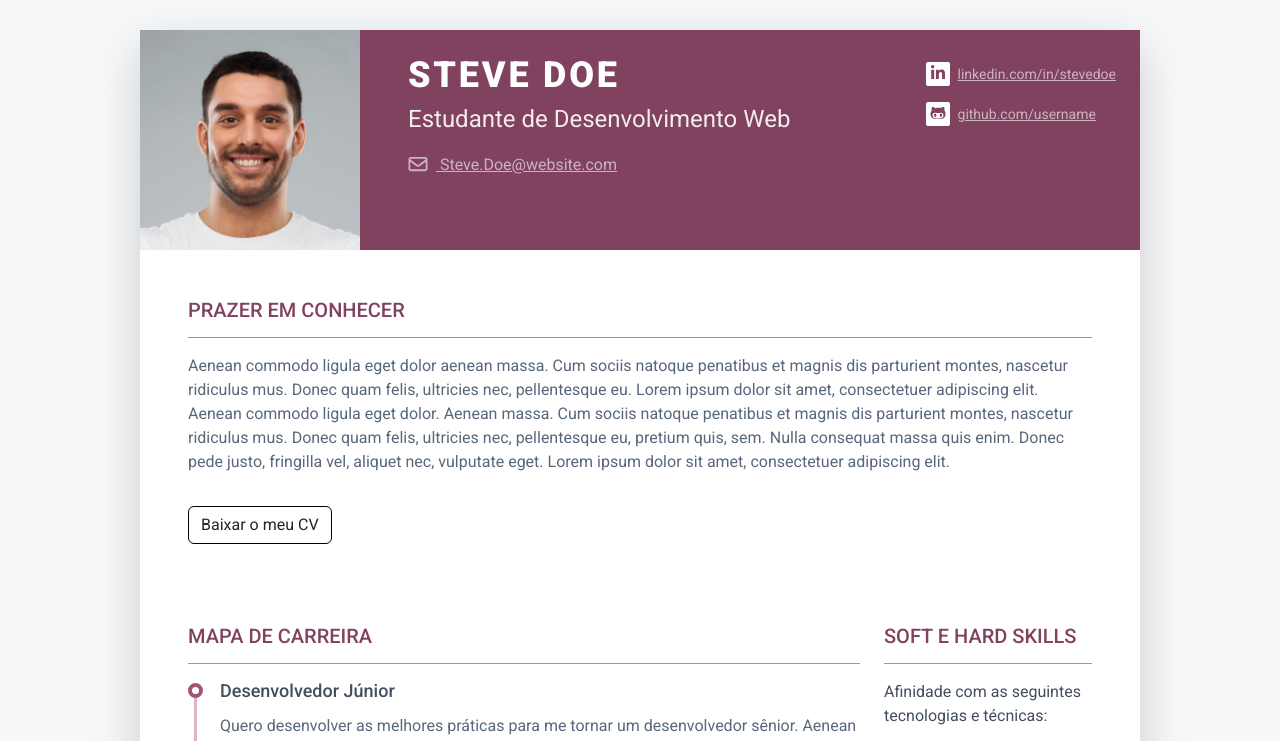
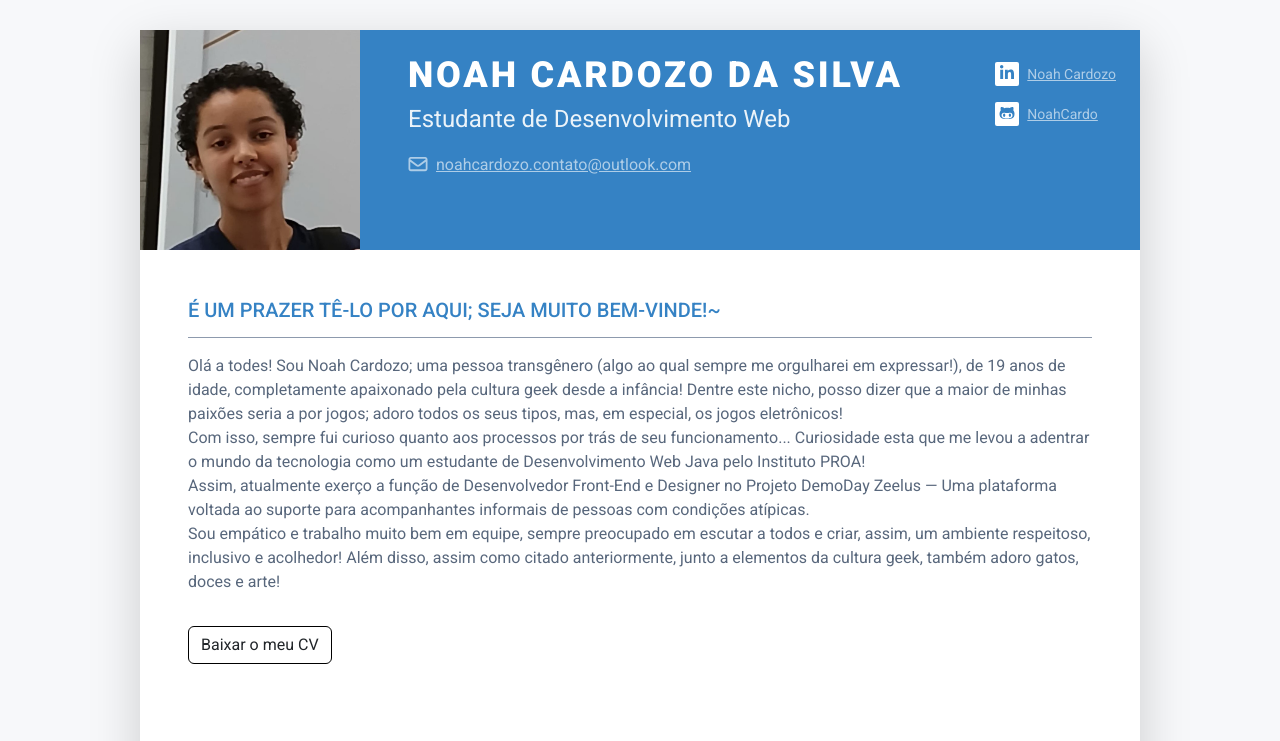
Before and after one commit to NoahCardo/Mapa-de-Carreira, a plain HTML site: page index.html in a window 1280 px wide. Shown: the top 741 px of the page. Drawn offline with Linux system fonts and the light colour scheme.

Commit message:
em desenvolvimento

```diff
--- a/index.html
+++ b/index.html
@@ -22,7 +22,7 @@
 
 
 <head>
-	<title>Steve Doe: Mapa de Carreira</title>
+	<title>Noah Cardozo da Silva: Mapa de Carreira</title>
 
 	<!-- Meta -->
 	<meta charset="utf-8">
@@ -39,7 +39,7 @@
 	<script defer src="assets/fontawesome/js/all.min.js"></script>
 
 	<!-- Theme CSS -->
-	<link id="theme-style" rel="stylesheet" href="assets/css/bootstrap-6.css">
+	<link id="theme-style" rel="stylesheet" href="assets/css/bootstrap-2.css">
 
 </head>
 
@@ -50,33 +50,33 @@
 			<header class="resume-header pt-4 pt-md-0">
 				<div class="row">
 					<div class="col-block col-md-auto resume-picture-holder text-center text-md-start">
-						<img class="picture" src="assets/images/profile.jpg" alt="">
+						<img class="picture" src="assets/images/Noah Cardozo da Silva.jpeg" alt="">
 					</div>
 					<div class="col">
 						<div class="row p-4 justify-content-center justify-content-md-between">
 							<div class="primary-info col-auto">
-								<h1 class="name mt-0 mb-1 text-white text-uppercase text-uppercase">Steve Doe</h1>
+								<h1 class="name mt-0 mb-1 text-white text-uppercase text-uppercase">Noah Cardozo da Silva</h1>
 								<div class="title mb-3">Estudante de Desenvolvimento Web</div>
 								<ul class="list-unstyled">
 									<li class="mb-2">
 										<a class="text-link" href="#">
-											<i class="far fa-envelope fa-fw me-2" data-fa-transform="grow-3"></i>
-											Steve.Doe@website.com
+											<i class="far fa-envelope fa-fw me-2" data-fa-transform="grow-3"></i>noahcardozo.contato@outlook.com
 										</a>
 									</li>
 								</ul>
 							</div>
 							<div class="secondary-info col-auto mt-2">
 								<ul class="resume-social list-unstyled">
-									<li class="mb-3"><a class="text-link" href="#">
+									<li class="mb-3"><a class="text-link" href="https://www.linkedin.com/in/noah-cardozo-714224352" target="_blank">
+												<!-- Altere o link para o seu perfil do LinkedIn -->
 											<span class="fa-container text-center me-2">
 												<i
-													class="fab fa-linkedin-in fa-fw"></i></span>linkedin.com/in/stevedoe</a>
+													class="fab fa-linkedin-in fa-fw"></i></span>Noah Cardozo</a>
 									</li>
 									<li class="mb-3">
-										<a class="text-link" href="#">
+										<a class="text-link" href="https://github.com/NoahCardo" target="_blank">
 											<span class="fa-container text-center me-2">
-												<i class="fab fa-github-alt fa-fw"></i></span>github.com/username
+												<i class="fab fa-github-alt fa-fw"></i></span>NoahCardo
 										</a>
 									</li>
 
@@ -89,18 +89,19 @@
 			</header>
 			<div class="resume-body p-5">
 				<section class="resume-section summary-section mb-5">
-					<h2 class="resume-section-title text-uppercase font-weight-bold pb-3 mb-3">Prazer em Conhecer</h2>
+					<h2 class="resume-section-title text-uppercase font-weight-bold pb-3 mb-3">É um prazer tê-lo por aqui; seja muito bem-vinde!~</h2>
 					<div class="resume-section-content">
-						<p class="mb-0"> Aenean commodo ligula eget dolor aenean massa. Cum sociis natoque penatibus et
-							magnis dis parturient montes, nascetur ridiculus mus. Donec quam felis, ultricies nec,
-							pellentesque eu. Lorem ipsum dolor sit amet, consectetuer adipiscing elit. Aenean commodo
-							ligula eget dolor. Aenean massa. Cum sociis natoque penatibus et magnis dis parturient
-							montes, nascetur ridiculus mus. Donec quam felis, ultricies nec, pellentesque eu, pretium
-							quis, sem. Nulla consequat massa quis enim. Donec pede justo, fringilla vel, aliquet nec,
-							vulputate eget. Lorem ipsum dolor sit amet, consectetuer adipiscing elit.</p>
+						<p class="mb-0"> Olá a todes! Sou Noah Cardozo; uma pessoa transgênero (algo ao qual sempre me orgulharei em expressar!), de 19 anos de idade, completamente apaixonado pela cultura geek desde a infância! Dentre este nicho, posso dizer que a maior de minhas paixões seria a por jogos; adoro todos os seus tipos, mas, em especial, os jogos eletrônicos!
+							<br>
+Com isso, sempre fui curioso quanto aos processos por trás de seu funcionamento... Curiosidade esta que me levou a adentrar o mundo da tecnologia como um estudante de Desenvolvimento Web Java pelo Instituto PROA!
+							<br>
+Assim, atualmente exerço a função de Desenvolvedor Front-End e Designer no Projeto DemoDay Zeelus — Uma plataforma voltada ao suporte para acompanhantes informais de pessoas com condições atípicas.
+							<br>
+Sou empático e trabalho muito bem em equipe, sempre preocupado em escutar a todos e criar, assim, um ambiente respeitoso, inclusivo e acolhedor!
+Além disso, assim como citado anteriormente, junto a elementos da cultura geek, também adoro gatos, doces e arte!</p>
 
 						<!-- Altere o link para um PDF do seu Curriculo -->
-						<a class="btn" href="#">Baixar o meu CV</a>
+						<a class="btn" href="./Currículo - Noah Cardozo da Silva.pdf" target="_blank">Baixar o meu CV</a>
 					</div>
 				</section>
 				<div class="row">
```
Also changed, not shown: assets/images/Noah Cardozo da Silva.jpeg (added), assets/images/profile.jpg (deleted), 1 other file.
